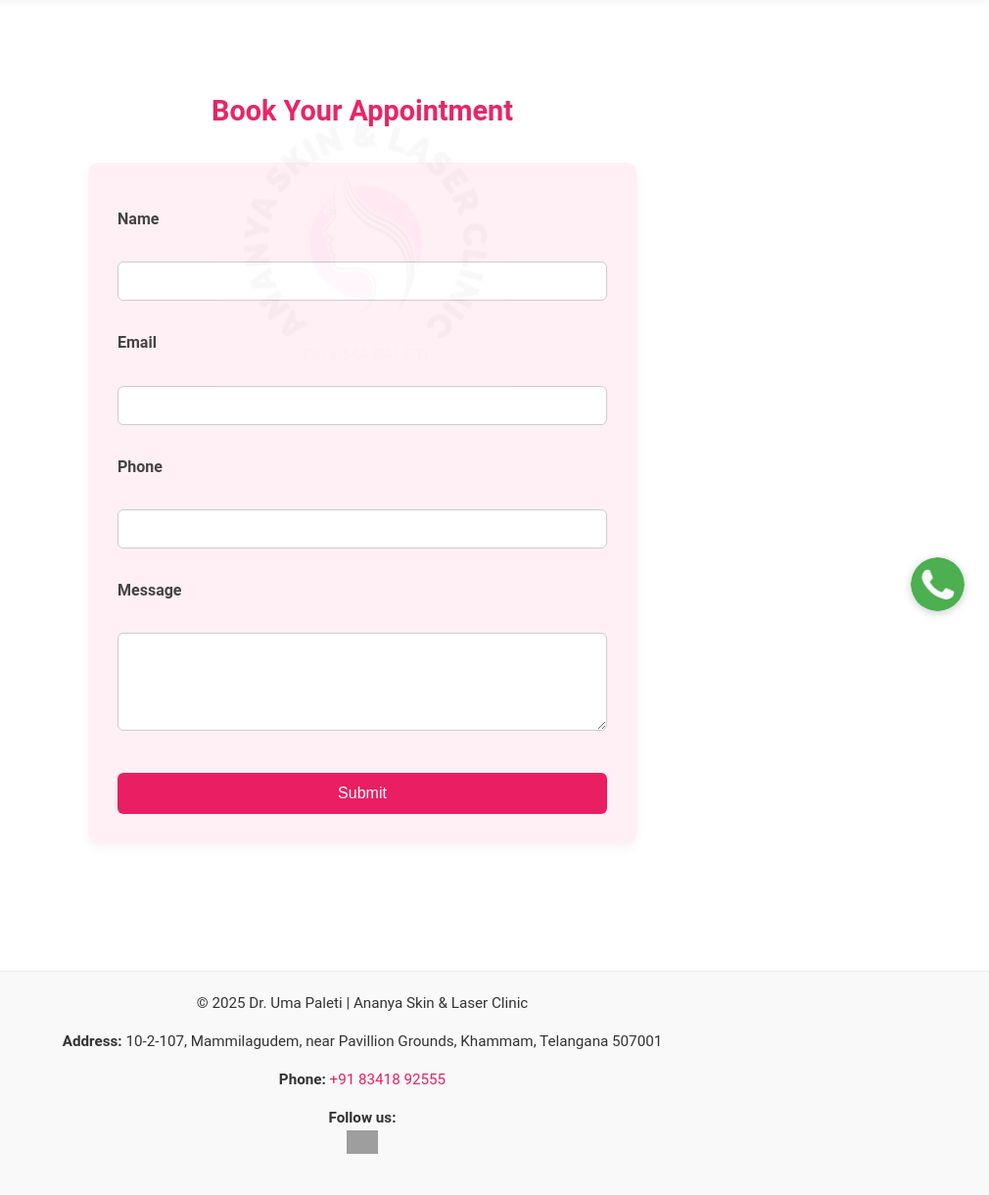
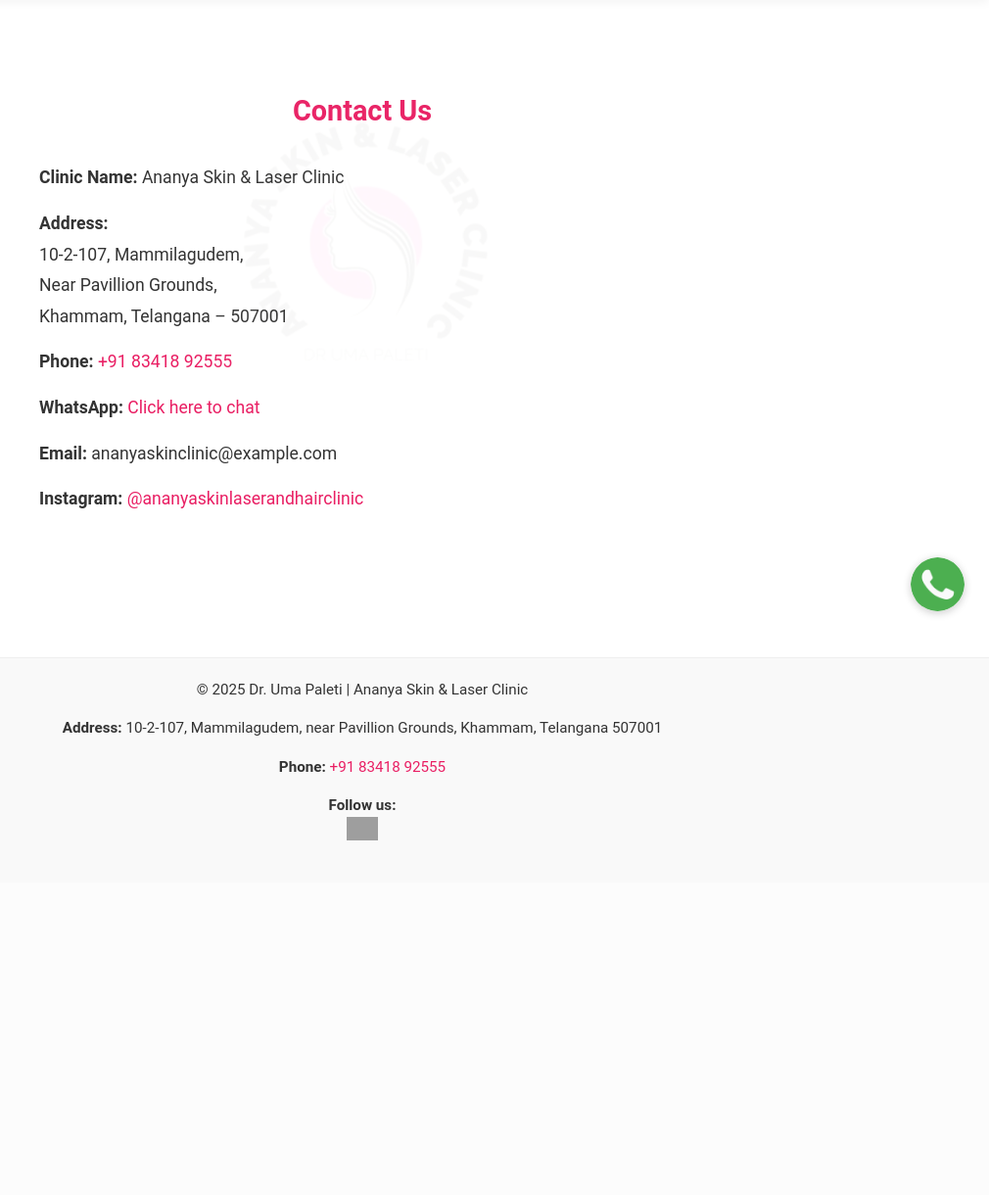
Before and after one commit to ananya576104/ananya-clinic, a Flask app: page /contact in a window 1280 px wide. Shown: the part 151-1371 px from the top of the page at 98% size, without its empty margins (270-1280 px from the left). After the commit the page ends 1009 px from the top, so only its background shows below. Run offline with Flask 3, Linux system fonts and the light colour scheme; grey boxes are pictures that could not be loaded.

```diff
--- a/templates/contact.html
+++ b/templates/contact.html
@@ -1,30 +1,36 @@
 {% extends 'base.html' %}
 {% block content %}
-<section class="appointment-section" style="padding: 40px 20px; max-width: 600px; margin: 0 auto;">
-  <h2 style="text-align: center; color: #e91e63; margin-bottom: 30px;">Book Your Appointment</h2>
 
-  <form action="/submit" method="POST" style="display: flex; flex-direction: column; gap: 15px;">
-    <div>
-      <label for="name" style="font-weight: bold;">Name</label><br>
-      <input type="text" id="name" name="name" required style="width: 100%; padding: 10px; border: 1px solid #ccc; border-radius: 6px;">
-    </div>
+<section class="contact-section" style="padding: 40px 20px; max-width: 700px; margin: 0 auto;">
+  <h2 style="text-align: center; color: #e91e63; margin-bottom: 30px;">Contact Us</h2>
 
-    <div>
-      <label for="email" style="font-weight: bold;">Email</label><br>
-      <input type="email" id="email" name="email" required style="width: 100%; padding: 10px; border: 1px solid #ccc; border-radius: 6px;">
-    </div>
+  <div style="font-size: 1.1em; line-height: 1.8; color: #333;">
+    <p><strong>Clinic Name:</strong> Ananya Skin & Laser Clinic</p>
 
-    <div>
-      <label for="phone" style="font-weight: bold;">Phone</label><br>
-      <input type="text" id="phone" name="phone" required style="width: 100%; padding: 10px; border: 1px solid #ccc; border-radius: 6px;">
-    </div>
+    <p><strong>Address:</strong><br>
+      10-2-107, Mammilagudem,<br>
+      Near Pavillion Grounds,<br>
+      Khammam, Telangana – 507001
+    </p>
 
-    <div>
-      <label for="message" style="font-weight: bold;">Message</label><br>
-      <textarea id="message" name="message" required rows="4" style="width: 100%; padding: 10px; border: 1px solid #ccc; border-radius: 6px;"></textarea>
-    </div>
+    <p><strong>Phone:</strong>
+      <a href="tel:+918341892555" style="color: #e91e63; text-decoration: none;">+91 83418 92555</a>
+    </p>
 
-    <button type="submit" style="background-color: #e91e63; color: white; padding: 12px; border: none; border-radius: 6px; font-size: 1em; cursor: pointer;">Submit</button>
-  </form>
+    <p><strong>WhatsApp:</strong>
+      <a href="https://wa.me/918341892555" target="_blank" style="color: #e91e63; text-decoration: none;">
+        Click here to chat
+      </a>
+    </p>
+
+    <p><strong>Email:</strong> ananyaskinclinic@example.com</p>
+
+    <p><strong>Instagram:</strong>
+      <a href="https://www.instagram.com/ananyaskinlaserandhairclinic?igsh=ZjVhbzFsbnNmZGFv&utm_source=qr" target="_blank" style="color: #e91e63; text-decoration: none;">
+        @ananyaskinlaserandhairclinic
+      </a>
+    </p>
+  </div>
 </section>
+
 {% endblock %}
```
